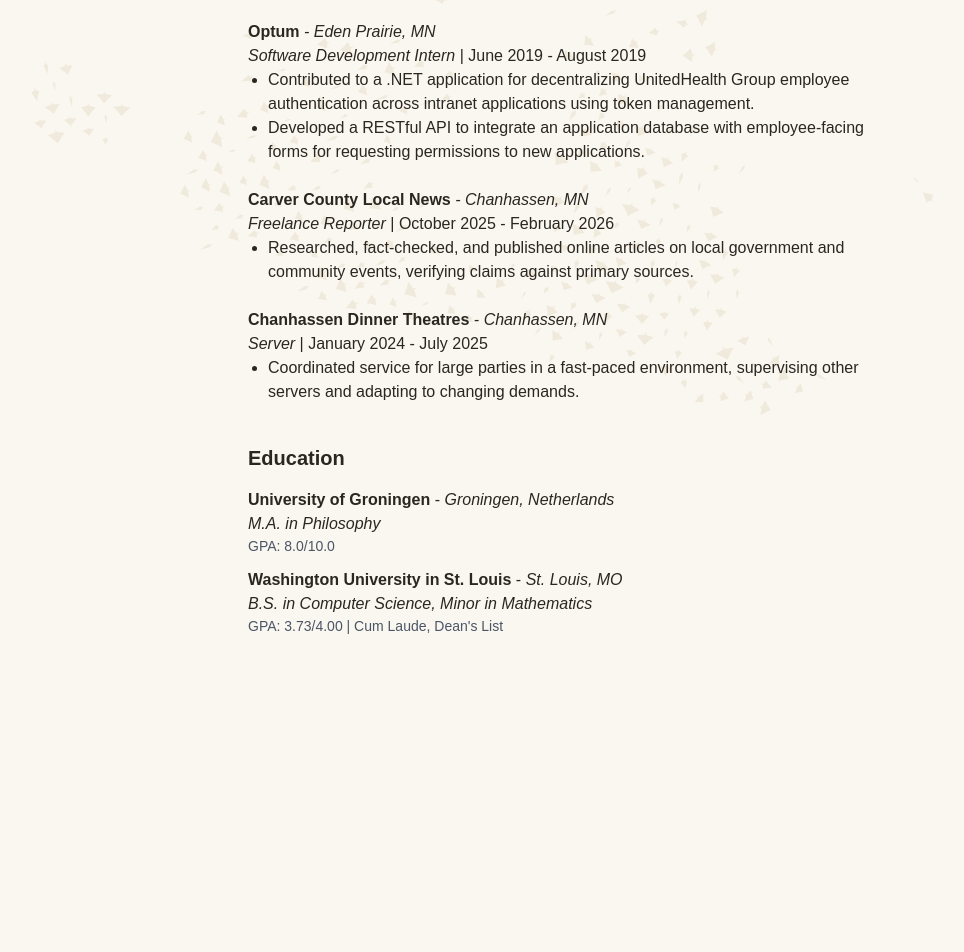
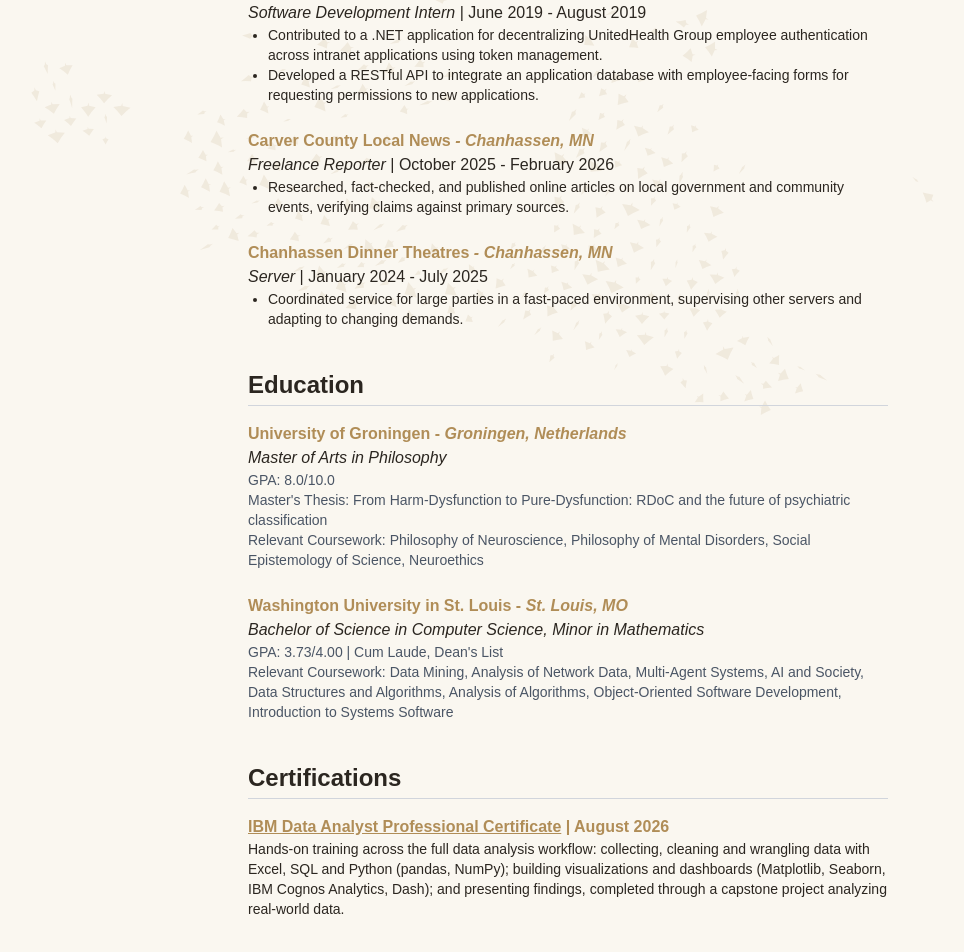
Before and after one commit to joelbenson20/personal-site, a Next.js app: page /cv in a window 1280 px wide. Shown: the part 364-1316 px from the top of the page, without its empty margins (72-1036 px from the left). Before the commit the page ends 1076 px from the top, so only its background shows below. Built offline with nearby package versions, Linux system fonts and the light colour scheme; a web font is replaced by a local one.

Commit message:
certifications, cv styling

```diff
--- a/app/cv/page.tsx
+++ b/app/cv/page.tsx
@@ -6,14 +6,16 @@
   return (
     <div className="space-y-10">
       <section>
-        <h2 className="mb-4 text-xl font-semibold">Experience</h2>
+        <h2 className="mb-4 text-2xl font-semibold border-b border-gray-300 pb-1">Experience</h2>
         {cv.experience.map((job) => (
           <div key={job.org + job.role} className="mb-6">
-            <strong>{job.org}</strong>
-            <em> - {job.location}</em>
+            <strong className="text-accent">
+              {job.org}
+              <em> - {job.location}</em>
+            </strong>
             <br></br>
             <em>{job.role}</em> | {job.dates}
-            <ul className="ml-5 list-disc">
+            <ul className="text-sm ml-5 list-disc">
               {job.points.map((p) => <li key={p}>{p}</li>)}
             </ul>
           </div>
@@ -21,13 +23,31 @@
       </section>
 
       <section>
-        <h2 className="mb-4 text-xl font-semibold">Education</h2>
+        <h2 className="mb-4 text-2xl font-semibold border-b border-gray-300 pb-1">Education</h2>
         {cv.education.map((e) => (
-          <div key={e.degree} className="mb-3">
-            <strong>{e.school}</strong> - <em>{e.location}</em>
+          <div key={e.degree} className="mb-6">
+            <strong className="text-accent">{e.school} - <em>{e.location}</em></strong>
             <br></br>
             <em>{e.degree}</em>
-            <p className="text-sm text-gray-600">{e.note}</p>
+            <p className="text-sm text-gray-600">{e.honors}</p>
+            {e.thesis ? <p className="text-sm text-gray-600">{e.thesis}</p> : null}
+            <p className="text-sm text-gray-600">Relevant Coursework: {e.coursework}</p>
+            <p></p>
+          </div>
+        ))}
+      </section>
+
+            <section>
+        <h2 className="mb-4 text-2xl font-semibold border-b border-gray-300 pb-1">Certifications</h2>
+        {cv.certifications.map((c) => (
+          <div key={c.title} className="mb-3">
+            <strong className="text-accent">
+              <a href={c.url} target="_blank" rel="noopener noreferrer" className="underline">
+                {c.title}
+              </a>{" "}
+              | {c.date}
+            </strong>
+            <p className="text-sm">{c.note}</p>
           </div>
         ))}
       </section>
--- a/app/page.tsx
+++ b/app/page.tsx
@@ -25,7 +25,7 @@
                   hammers treat everything as a nail. I believe in telling powerful
                   stories to shed light on the dark corners of our systems
                   but am wary of a digital landscape that disincentivizes this necessarily slow,
-                  meandering process.
+                  reflective process.
                 </p>
                 <em>
                   I want to work with you to wed humanity and technology in greater harmony.
--- a/data/cv.ts
+++ b/data/cv.ts
@@ -50,16 +50,27 @@
     {
       school: "University of Groningen",
       location: "Groningen, Netherlands",
-      degree: "M.A. in Philosophy",
+      degree: "Master of Arts in Philosophy",
       dates: "2016 - 2019",
-      note: "GPA: 8.0/10.0"
+      honors: "GPA: 8.0/10.0",
+      thesis: "Master's Thesis: From Harm-Dysfunction to Pure-Dysfunction: RDoC and the future of psychiatric classification",
+      coursework: "Philosophy of Neuroscience, Philosophy of Mental Disorders, Social Epistemology of Science, Neuroethics"
     },
     {
       school: "Washington University in St. Louis",
       location: "St. Louis, MO",
-      degree: "B.S. in Computer Science, Minor in Mathematics",
+      degree: "Bachelor of Science in Computer Science, Minor in Mathematics",
       dates: "2016 - 2019",
-      note: "GPA: 3.73/4.00 | Cum Laude, Dean's List"
+      honors: "GPA: 3.73/4.00 | Cum Laude, Dean's List",
+      coursework: "Data Mining, Analysis of Network Data, Multi-Agent Systems, AI and Society, Data Structures and Algorithms, Analysis of Algorithms, Object-Oriented Software Development, Introduction to Systems Software"
     },
   ],
+  certifications: [
+    {
+      title: "IBM Data Analyst Professional Certificate",
+      date: "August 2026",
+      url: "https://coursera.org/share/8ac5dbd84f892b858c177c53bcd28336",
+      note: "Hands-on training across the full data analysis workflow: collecting, cleaning and wrangling data with Excel, SQL and Python (pandas, NumPy); building visualizations and dashboards (Matplotlib, Seaborn, IBM Cognos Analytics, Dash); and presenting findings, completed through a capstone project analyzing real-world data."
+    }
+  ]
 };
```
